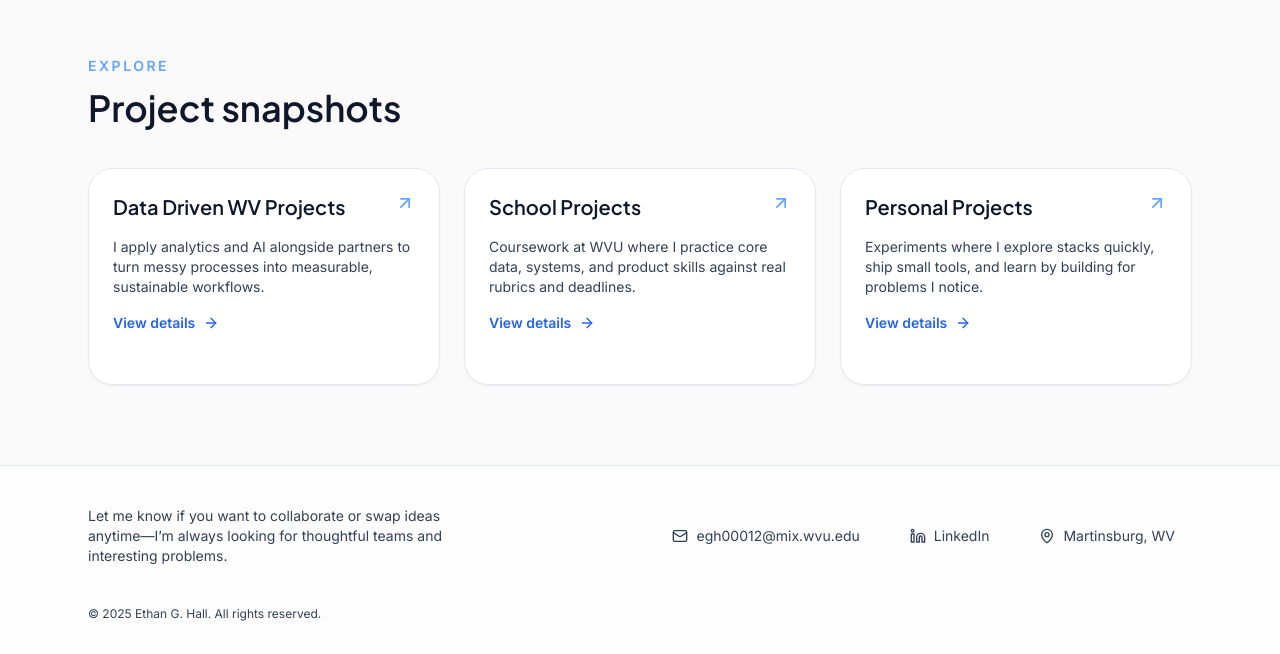
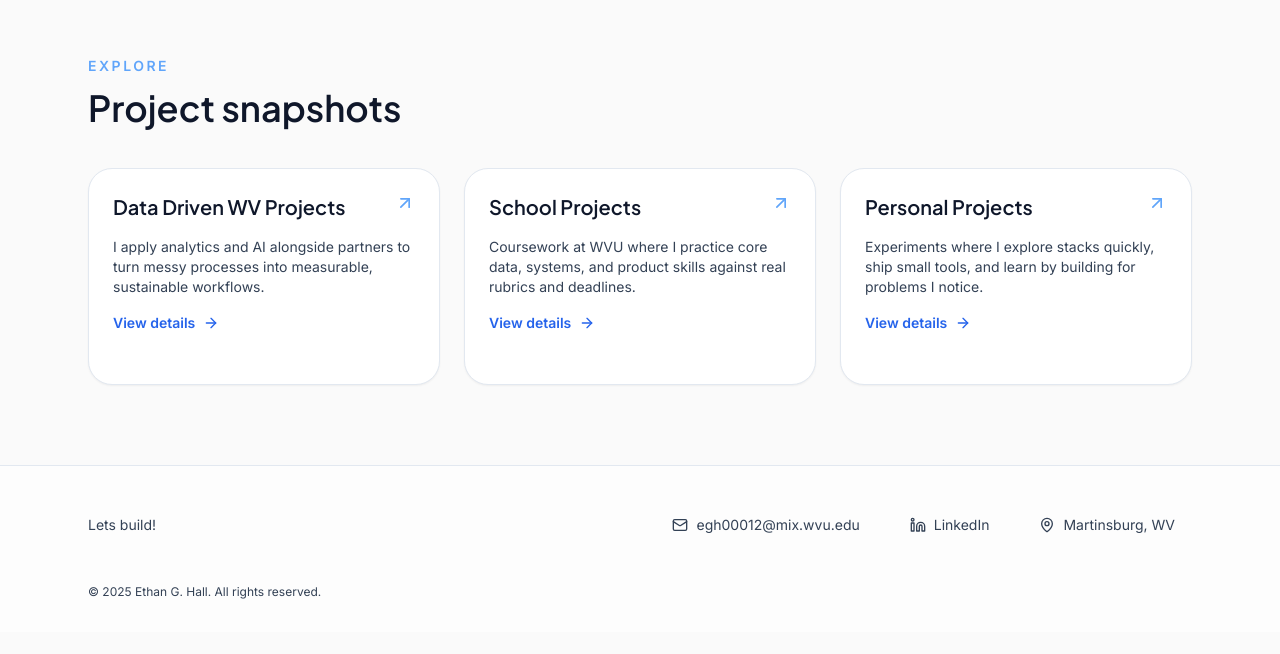
Before and after one commit to ethanhall2222/Ethan-Hall-Portfolio, a Next.js app: page / in a window 1280 px wide. Shown: the part 1199-1853 px from the top of the page. After the commit the page ends 1831 px from the top, so only its background shows below. Built offline with nearby package versions, Linux system fonts and the light colour scheme.

Commit message:
Update footer.tsx

```diff
--- a/components/footer.tsx
+++ b/components/footer.tsx
@@ -9,8 +9,7 @@ export function Footer() {
       <Container className="flex flex-col gap-6 py-10 md:flex-row md:items-center md:justify-between">
         <div className="max-w-sm space-y-2 text-sm text-muted-ink">
           <p>
-            Let me know if you want to collaborate or swap ideas anytime—I’m always looking for thoughtful teams and
-            interesting problems.
+            Lets build!
           </p>
         </div>
         <SocialLinks />
```
